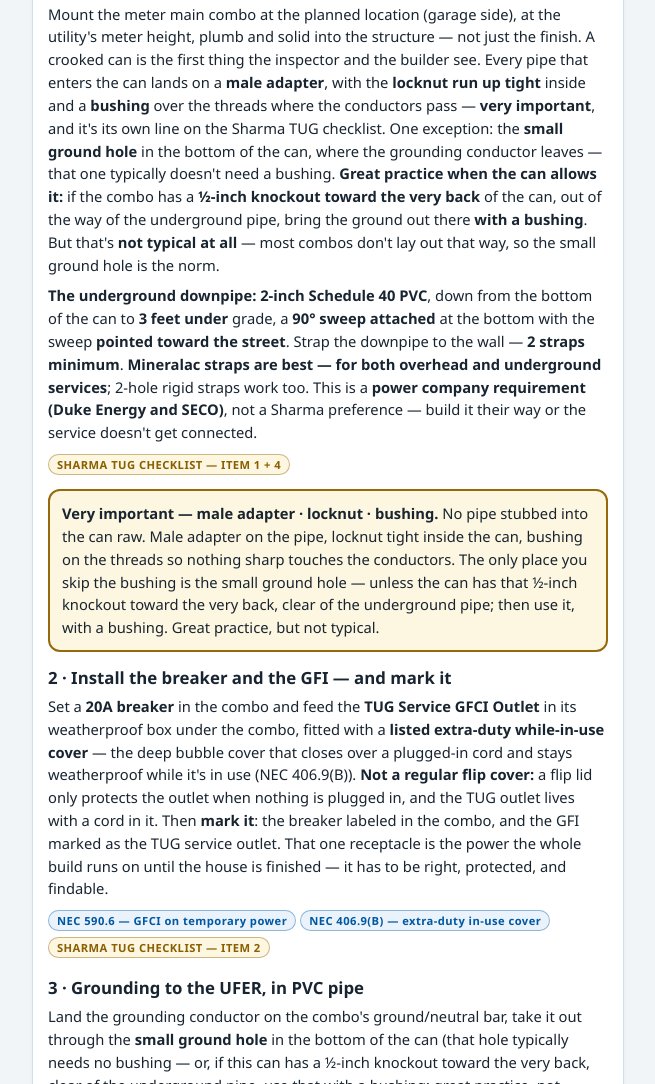
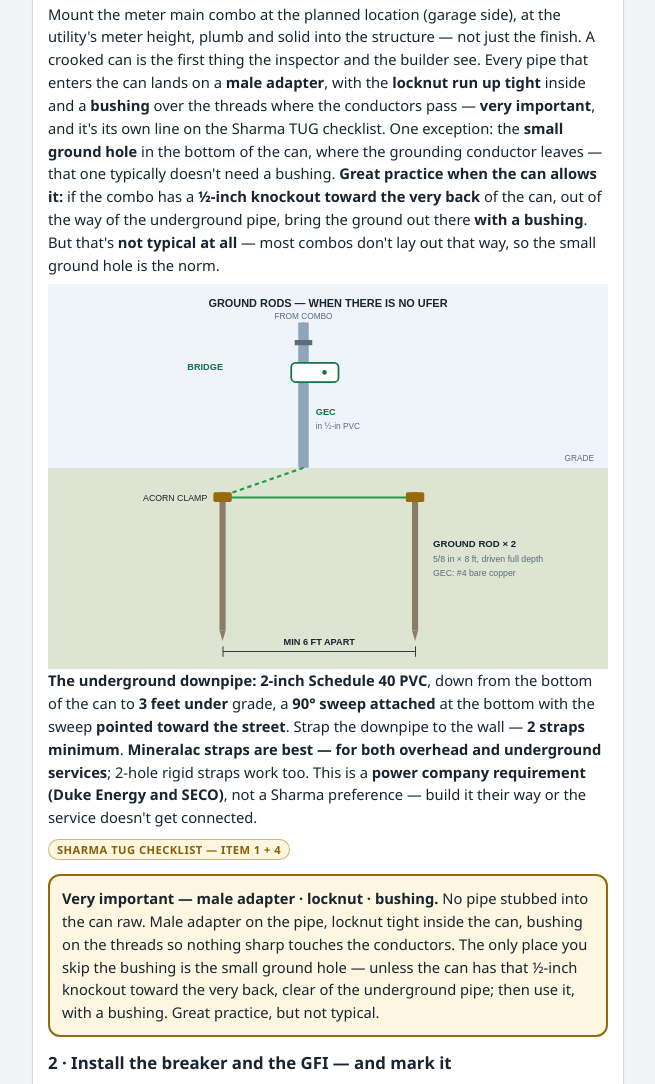
Before and after one commit to Sharmaelechvac/sharma-education, a plain HTML site: page docs/meter-main-combo/index.html in a window 1280 px wide. Shown: the part 4890-5974 px from the top of the page, without its empty margins (312-967 px from the left). Drawn offline with Linux system fonts and the light colour scheme.

Commit message:
Ground rod diagram added to both lessons (no-UFER case: bridge, GEC in PVC, two 5/8x8ft rods, acorn clamps, min 6 ft apart); rendered and checked

```diff
--- a/docs/meter-main-combo/index.html
+++ b/docs/meter-main-combo/index.html
@@ -271,6 +271,39 @@
     <div class="card">
       <h3>1 · Put the meter on the wall</h3>
       <p>Mount the meter main combo at the planned location (garage side), at the utility's meter height, plumb and solid into the structure — not just the finish. A crooked can is the first thing the inspector and the builder see. Every pipe that enters the can lands on a <b>male adapter</b>, with the <b>locknut run up tight</b> inside and a <b>bushing</b> over the threads where the conductors pass — <b>very important</b>, and it's its own line on the Sharma TUG checklist. One exception: the <b>small ground hole</b> in the bottom of the can, where the grounding conductor leaves — that one typically doesn't need a bushing. <b>Great practice when the can allows it:</b> if the combo has a <b>½-inch knockout toward the very back</b> of the can, out of the way of the underground pipe, bring the ground out there <b>with a bushing</b>. But that's <b>not typical at all</b> — most combos don't lay out that way, so the small ground hole is the norm.</p>
+<svg class="diagram" role="img" aria-label="Ground rod diagram for when there is no UFER: GEC in PVC from the combo through the bridge, then bare copper to two 5/8 by 8 foot ground rods with acorn clamps, minimum 6 feet apart" viewBox="0 0 640 440" font-family="sans-serif">
+  <rect x="0" y="0" width="640" height="440" fill="#eef4fa"/>
+  <rect x="0" y="210" width="640" height="230" fill="#dde5d2"/>
+  <text x="320" y="26" fill="#182430" font-size="12.5" font-weight="bold" text-anchor="middle">GROUND RODS — WHEN THERE IS NO UFER</text>
+  <line x1="292" y1="44" x2="292" y2="210" stroke="#1d9e4b" stroke-width="2.5" stroke-dasharray="5 4"/>
+  <rect x="286" y="44" width="12" height="46" fill="#8fa5ba"/>
+  <rect x="286" y="112" width="12" height="98" fill="#8fa5ba"/>
+  <rect x="282" y="64" width="20" height="6" fill="#5a6b7d"/>
+  <rect x="278" y="90" width="54" height="22" rx="5" fill="#ffffff" stroke="#177245" stroke-width="2"/>
+  <circle cx="316" cy="101" r="2.6" fill="#177245"/>
+  <text x="200" y="98" fill="#177245" font-size="10.5" font-weight="bold" text-anchor="end">BRIDGE</text>
+  <text x="306" y="150" fill="#177245" font-size="10.5" font-weight="bold">GEC</text>
+  <text x="306" y="166" fill="#5a6b7d" font-size="9.5">in ½-in PVC</text>
+  <text x="292" y="40" fill="#5a6b7d" font-size="9.5" text-anchor="middle">FROM COMBO</text>
+  <path d="M292 210 L206 240" fill="none" stroke="#1d9e4b" stroke-width="2.5" stroke-dasharray="5 4"/>
+  <line x1="206" y1="244" x2="416" y2="244" stroke="#1d9e4b" stroke-width="2.5"/>
+  <rect x="196" y="238" width="7" height="158" fill="#8a7a68"/>
+  <polygon points="196,396 203,396 199.5,408" fill="#8a7a68"/>
+  <rect x="416" y="238" width="7" height="158" fill="#8a7a68"/>
+  <polygon points="416,396 423,396 419.5,408" fill="#8a7a68"/>
+  <rect x="189" y="238" width="21" height="11" rx="2" fill="#96690a"/>
+  <rect x="409" y="238" width="21" height="11" rx="2" fill="#96690a"/>
+  <text x="182" y="248" fill="#182430" font-size="10" text-anchor="end">ACORN CLAMP</text>
+  <text x="440" y="300" fill="#182430" font-size="11" font-weight="bold">GROUND ROD × 2</text>
+  <text x="440" y="318" fill="#5a6b7d" font-size="10">5/8 in × 8 ft, driven full depth</text>
+  <text x="440" y="334" fill="#5a6b7d" font-size="10">GEC: #4 bare copper</text>
+  <line x1="200" y1="420" x2="420" y2="420" stroke="#182430" stroke-width="1"/>
+  <line x1="200" y1="414" x2="200" y2="426" stroke="#182430" stroke-width="1"/>
+  <line x1="420" y1="414" x2="420" y2="426" stroke="#182430" stroke-width="1"/>
+  <text x="310" y="412" fill="#182430" font-size="10.5" font-weight="bold" text-anchor="middle">MIN 6 FT APART</text>
+  <text x="624" y="202" fill="#5a6b7d" font-size="9.5" text-anchor="end">GRADE</text>
+</svg>
+
       <p><b>The underground downpipe:</b> <b>2-inch Schedule 40 PVC</b>, down from the bottom of the can to <b>3 feet under</b> grade, a <b>90° sweep attached</b> at the bottom with the sweep <b>pointed toward the street</b>. Strap the downpipe to the wall — <b>2 straps minimum</b>. <b>Mineralac straps are best — for both overhead and underground services</b>; 2-hole rigid straps work too. This is a <b>power company requirement (Duke Energy and SECO)</b>, not a Sharma preference — build it their way or the service doesn't get connected.</p>
       <span class="sharma">SHARMA TUG CHECKLIST — ITEM 1 + 4</span>
       <p style="margin-top:10px;padding:11px 12px;border:2px solid var(--gold);background:#fdf6e0;border-radius:12px"><b>Very important — male adapter · locknut · bushing.</b> No pipe stubbed into the can raw. Male adapter on the pipe, locknut tight inside the can, bushing on the threads so nothing sharp touches the conductors. The only place you skip the bushing is the small ground hole — unless the can has that ½-inch knockout toward the very back, clear of the underground pipe; then use it, with a bushing. Great practice, but not typical.</p>
```
Also changed, not shown: docs/overhead/index.html (+33 -0 lines).
